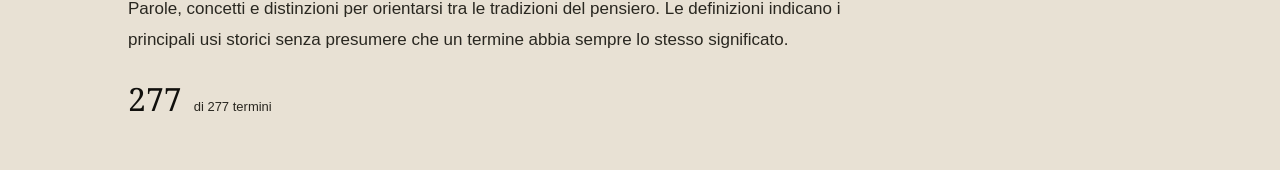
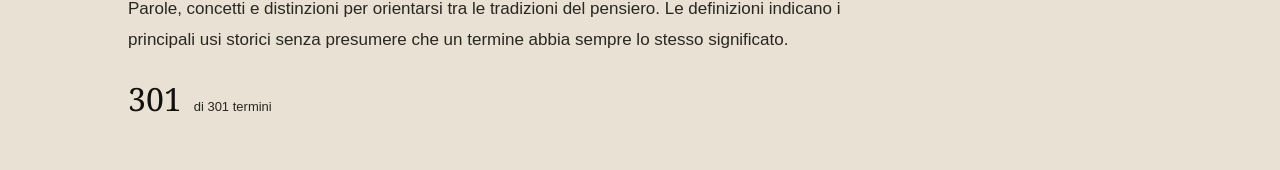
Before and after one commit to Marco19666/dizionariofilosofico, a Next.js app: page /lessico in a window 1280 px wide. Shown: the part 286-456 px from the top of the page. Built offline with nearby package versions, Linux system fonts and the light colour scheme.

Commit message:
Expand philosophical lexicon with Western concepts

```diff
--- a/data/terms.ts
+++ b/data/terms.ts
@@ -281,6 +281,30 @@ export const terms: Term[] = [
 {term:"Sostanza pensante",area:"Filosofia moderna",definition:"In Cartesio, la realtà la cui essenza è il pensiero, distinta dalla sostanza corporea definita dall'estensione.",distinction:"La distinzione concettuale non risolve da sola il problema dell'interazione tra mente e corpo."},
 {term:"Riconoscimento sociale",area:"Filosofia politica",definition:"Processo attraverso cui identità e capacità individuali si formano entro relazioni di riconoscimento e conflitto con altri soggetti.",distinction:"Non è semplice approvazione: riguarda status, diritti e condizioni della soggettività."},
 {term:"Alienazione del lavoro",area:"Marxismo",definition:"Condizione in cui il lavoratore perde controllo sul prodotto, sul processo, sulle relazioni e sulle proprie capacità creative.",distinction:"È una struttura dei rapporti di lavoro, non soltanto un sentimento individuale di insoddisfazione."},
-{term:"Contratto politico",area:"Filosofia politica moderna",definition:"Modello teorico che giustifica l'autorità attraverso l'accordo tra individui, declinato diversamente da Hobbes, Locke e Rousseau.",distinction:"Non descrive necessariamente un patto realmente avvenuto nella storia."}
+{term:"Contratto politico",area:"Filosofia politica moderna",definition:"Modello teorico che giustifica l'autorità attraverso l'accordo tra individui, declinato diversamente da Hobbes, Locke e Rousseau.",distinction:"Non descrive necessariamente un patto realmente avvenuto nella storia."},
+{"term":"Angoscia","area":"Esistenzialismo","definition":"Esperienza della possibilità e della libertà, tematizzata in modo influente da Kierkegaard e ripresa, con significati differenti, dall’esistenzialismo successivo.","distinction":"Non coincide necessariamente con una paura rivolta a un oggetto determinato né con una diagnosi clinica."},
+{"term":"Banalità del male","area":"Filosofia politica","definition":"Formula con cui Hannah Arendt interpreta il caso Eichmann, mettendo in luce il rapporto tra obbedienza burocratica, incapacità di giudizio e responsabilità personale.","distinction":"Non significa che il male sia poco grave o ordinario nelle conseguenze: riguarda la possibile superficialità del pensiero e del giudizio in chi compie atti gravissimi."},
+{"term":"Distensione dell’animo (distensio animi)","area":"Filosofia tardo-antica","definition":"Espressione agostiniana per descrivere la temporalità vissuta: l’animo si protende tra memoria del passato, attenzione al presente e attesa del futuro.","distinction":"Non è una teoria fisica del tempo né una semplice misura psicologica della durata."},
+{"term":"Essere-nel-mondo","area":"Fenomenologia ed esistenzialismo","definition":"Struttura fondamentale dell’esistenza umana in Heidegger: il soggetto non è una mente isolata che osserva oggetti, ma è già coinvolto in pratiche, relazioni e significati.","distinction":"Non indica la semplice collocazione spaziale di un corpo dentro l’universo."},
+{"term":"Giochi linguistici","area":"Filosofia del linguaggio","definition":"Nozione del secondo Wittgenstein per descrivere la pluralità degli usi del linguaggio, intrecciati ad attività e contesti pratici.","distinction":"Non sono giochi arbitrari o puramente ludici: comprendono ordinare, descrivere, promettere, raccontare, calcolare e molte altre pratiche."},
+{"term":"Grazia","area":"Filosofia medievale e teologia","definition":"Dono divino che, nella riflessione cristiana, riguarda il rapporto tra iniziativa di Dio, libertà e trasformazione dell’essere umano. Agostino ne fa un tema centrale nelle controversie sulla volontà.","distinction":"Non va identificata con una qualità estetica o con un merito acquisito autonomamente."},
+{"term":"Legge naturale (tradizione tomista)","area":"Etica e filosofia medievale","definition":"Partecipazione della ragione umana a un ordine pratico: i principi fondamentali orientano il giudizio sul bene, ma la loro applicazione richiede prudenza e attenzione alle circostanze.","distinction":"Non coincide con le leggi fisiche della natura né con un codice positivo identico in ogni società."},
+{"term":"Libero arbitrio","area":"Etica e metafisica","definition":"Capacità di scelta volontaria e tema del rapporto tra responsabilità, causalità, desiderio e condizioni dell’azione. Nella tradizione agostiniana è discusso insieme al problema del male e della grazia.","distinction":"Non equivale automaticamente a una libertà senza condizionamenti né risolve da solo il problema del determinismo."},
+{"term":"Natalità","area":"Filosofia politica","definition":"Concetto centrale in Hannah Arendt: la nascita esprime la capacità umana di iniziare qualcosa di nuovo, che si manifesta politicamente attraverso l’azione.","distinction":"Non indica soltanto il dato biologico della nascita, ma una possibilità di iniziativa e rinnovamento del mondo comune."},
+{"term":"Pluralità","area":"Filosofia politica","definition":"Condizione per cui gli esseri umani sono insieme uguali abbastanza da comprendersi e distinti abbastanza da dover parlare e agire gli uni con gli altri. In Arendt è una condizione della politica.","distinction":"Non è sinonimo di semplice molteplicità numerica: implica differenza, relazione e apparizione pubblica."},
+{"term":"Salto della fede","area":"Filosofia della religione","definition":"Espressione associata alla lettura di Kierkegaard per indicare il carattere esistenziale e non dimostrabile in modo conclusivo dell’impegno religioso.","distinction":"Non è un invito generico a credere senza pensare: riguarda la decisione del singolo davanti al paradosso religioso."},
+{"term":"Seguire una regola","area":"Filosofia del linguaggio","definition":"Problema wittgensteiniano relativo a che cosa significhi applicare correttamente una regola. La correttezza non dipende da un’interpretazione privata infinita, ma da pratiche e criteri condivisi.","distinction":"Non significa che la maggioranza decida arbitrariamente la verità di ogni affermazione: riguarda il contesto normativo dell’uso."},
+{"term":"Spazio dell’apparire","area":"Filosofia politica","definition":"Spazio pubblico che si costituisce quando persone plurali agiscono e parlano insieme, rendendosi reciprocamente visibili e udibili.","distinction":"Non coincide con un edificio istituzionale o con un luogo fisico permanente: esiste finché l’azione e la parola lo mantengono."},
+{"term":"Vita activa","area":"Filosofia politica","definition":"Distinzione arendtiana tra lavoro, opera e azione, tre attività fondamentali attraverso cui gli esseri umani sostengono la vita, costruiscono un mondo e condividono uno spazio politico.","distinction":"Non è una semplice esaltazione dell’attivismo: distingue forme di attività con significati e condizioni differenti."},
+{"term":"Forma di vita","area":"Filosofia del linguaggio","definition":"Sfondo di pratiche, abitudini e accordi condivisi entro cui i giochi linguistici acquistano senso. Il termine è importante nelle Ricerche filosofiche di Wittgenstein.","distinction":"Non indica un’essenza culturale immutabile né riduce il significato a una convenzione arbitraria."},
+{"term":"Atto d’essere (actus essendi)","area":"Metafisica medievale","definition":"Nella metafisica di Tommaso d’Aquino, l’atto per cui un ente esiste, distinto dall’essenza che determina che cosa esso è.","distinction":"Non è un’attività psicologica o un evento temporale: indica il principio metafisico dell’esistenza dell’ente."},
+{"term":"Analogia dell’essere","area":"Metafisica medievale","definition":"Modo di parlare dell’essere che riconosce una relazione ordinata tra significati diversi, senza supporre che il termine sia usato in modo perfettamente identico o del tutto equivoco.","distinction":"Non equivale a una somiglianza vaga: richiede di precisare il tipo di relazione analogica in gioco."},
+{"term":"Ipsum esse subsistens","area":"Metafisica medievale","definition":"Formula tomista che designa Dio come essere sussistente, non come un ente che riceve l’esistenza da altro.","distinction":"Non significa che Dio sia il più grande elemento di una classe di enti: indica una differenza di ordine metafisico."},
+{"term":"Giudizio riflettente","area":"Filosofia moderna","definition":"In Kant, giudizio che cerca l’universale a partire da un particolare dato, senza possedere in anticipo una regola determinante per sussumerlo.","distinction":"Si distingue dal giudizio determinante, che applica un universale già disponibile a un caso particolare."},
+{"term":"Imperativo categorico e autonomia","area":"Etica moderna","definition":"Il principio morale kantiano comanda incondizionatamente e richiede che la massima dell’azione possa valere come legge universale; l’autonomia designa la volontà come legislatrice razionale.","distinction":"Non è un insieme di ordini esterni né una preferenza soggettiva: la sua validità pretende universalità."},
+{"term":"Negazione determinata","area":"Idealismo tedesco","definition":"In Hegel, negazione che non si limita ad annullare una determinazione, ma ne mostra il limite e produce un contenuto nuovo legato a ciò che viene negato.","distinction":"Non è una contraddizione puramente formale né una semplice opposizione tra due opinioni."},
+{"term":"Aufhebung","area":"Idealismo tedesco","definition":"Termine hegeliano che raccoglie i significati di togliere, conservare e portare a un livello ulteriore: una determinazione viene superata mantenendo un rapporto con ciò che la precede.","distinction":"Non va ridotto allo schema scolastico tesi-antitesi-sintesi."},
+{"term":"Vita etica (Sittlichkeit)","area":"Filosofia politica","definition":"In Hegel, forma concreta della libertà vissuta in pratiche e istituzioni come famiglia, società civile e Stato.","distinction":"Non coincide con la sola moralità soggettiva né con l’obbedienza passiva alle consuetudini."},
+{"term":"Disperazione","area":"Esistenzialismo","definition":"In Kierkegaard, rapporto squilibrato del sé con se stesso e con il fondamento che lo pone; può assumere forme diverse, dal non voler essere se stessi al volerlo essere autosufficientemente.","distinction":"Non coincide semplicemente con tristezza o depressione in senso clinico."}
 
 ];
```
